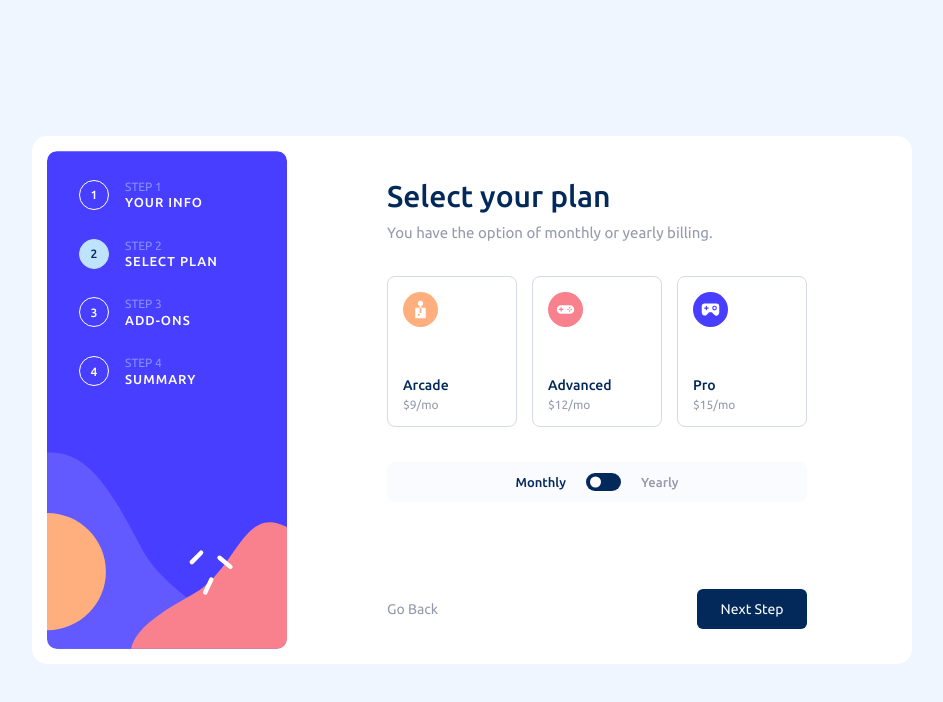
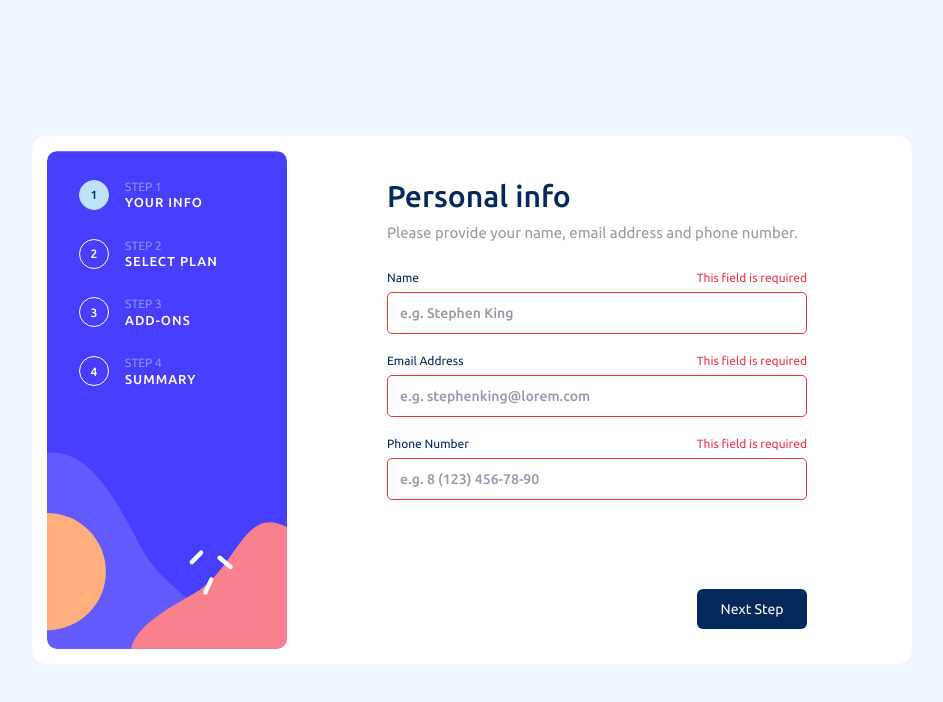
Before and after one commit to AAAnanastya/multi-step-form, a React (Create React App) app: page / in a window 1280 px wide. Both pictures are taken after a click on the button "Next Step". Shown: the top 702 px of the page, without its empty margins (168-1111 px from the left). Built offline with nearby package versions, Linux system fonts and the light colour scheme.

Commit message:
Add Personal Info validation

```diff
--- a/src/сomponents/Form/FormInputField.jsx
+++ b/src/сomponents/Form/FormInputField.jsx
@@ -3,7 +3,7 @@ import PersonalInfoInput from './PersonalInfo/PersonalInfoInput';
 import PlanSelection from './PlanSelection/PlanSelection';
 import AddOnsSelection from './AddOnsSelection/AddOnsSelection';
 
-export default function FormInputField({ step }) {
+export default function FormInputField({ step, formData, onInputChange, errors }) {
   return (
     <div className={styles.form}>
       <h1 className={styles.title}>
@@ -16,7 +16,7 @@ export default function FormInputField({ step }) {
         {step === 2 && 'You have the option of monthly or yearly billing.'}
         {step === 3 && 'Add-ons help enhance your gaming experience.'}
       </h2>
-      {step === 1 && <PersonalInfoInput />}
+      {step === 1 && <PersonalInfoInput formData={formData} onInputChange={onInputChange} errors={errors} />}
       {step === 2 && <PlanSelection />}
       {step === 3 && <AddOnsSelection />}
     </div>
--- a/src/сomponents/Form/PersonalInfo/PersonalInfoInput.jsx
+++ b/src/сomponents/Form/PersonalInfo/PersonalInfoInput.jsx
@@ -1,14 +1,66 @@
 import styles from './PersonalInfoInput.module.css';
 
-export default function PersonalInfoInput() {
+export default function PersonalInfoInput({ formData, onInputChange, errors }) {
+  const formatPhoneNumber = (value) => {
+    const cleaned = value.replace(/\D/g, '');
+    if (!cleaned) return '';
+
+    const match = cleaned.match(/^(\+7|7|8)?(\d{0,3})(\d{0,3})(\d{0,2})(\d{0,2})$/);
+    if (match) {
+      const [, countryCode, areaCode, firstPart, secondPart, thirdPart] = match;
+      return `${countryCode || ''}${areaCode ? ` (${areaCode}` : ''}${firstPart ? `) ${firstPart}` : ''}${
+        secondPart ? `-${secondPart}` : ''
+      }${thirdPart ? `-${thirdPart}` : ''}`.trim();
+    }
+    return value;
+  };
+
+  const handlePhoneChange = (e) => {
+    const formattedPhone = formatPhoneNumber(e.target.value);
+    onInputChange('phone', formattedPhone);
+  };
+
   return (
     <form className={styles['form-input-field']}>
-      <label htmlFor="name">Name</label>
-      <input id="name" type="text" placeholder="e.g. Stephen King" />
-      <label htmlFor="email">Email Address</label>
-      <input id="email" type="email" placeholder="e.g. stephenking@lorem.com" />
-      <label htmlFor="phone">Phone Number</label>
-      <input id="id" type="number" placeholder="e.g. +1 234 567 890" />
+      <div className={styles['input-label']}>
+        <label htmlFor="name">Name</label>
+        {errors.name && <p>{errors.name}</p>}
+      </div>
+      <input
+        className={errors.name ? styles.invalid : ''}
+        id="name"
+        type="text"
+        placeholder="e.g. Stephen King"
+        value={formData.name}
+        onChange={(e) => onInputChange('name', e.target.value)}
+      />
+
+      <div className={styles['input-label']}>
+        <label htmlFor="email">Email Address</label>
+        {errors.email && <p>{errors.email}</p>}
+      </div>
+      <input
+        className={errors.email ? styles.invalid : ''}
+        id="email"
+        type="email"
+        placeholder="e.g. stephenking@lorem.com"
+        value={formData.email}
+        onChange={(e) => onInputChange('email', e.target.value)}
+      />
+
+      <div className={styles['input-label']}>
+        <label htmlFor="phone">Phone Number</label>
+        {errors.phone && <p>{errors.phone}</p>}
+      </div>
+      <input
+        className={errors.phone ? styles.invalid : ''}
+        id="phone"
+        type="tel"
+        placeholder="e.g. 8 (123) 456-78-90"
+        value={formData.phone}
+        onChange={handlePhoneChange}
+        maxLength={17}
+      />
     </form>
   );
 }
--- a/src/сomponents/Form/PersonalInfo/PersonalInfoInput.module.css
+++ b/src/сomponents/Form/PersonalInfo/PersonalInfoInput.module.css
@@ -17,10 +17,36 @@
   border-radius: 5px;
   border: 1px solid var(--color-light-gray);
   color: var(--color-marine-blue);
+  transition: border 0.15s ease;
+}
+
+.form-input-field input:focus {
+  border: 1px solid var(--color-purplish-blue);
+  cursor: pointer;
+  outline: none;
+}
+.form-input-field input:hover {
+  border: 1px solid var(--color-purplish-blue);
+  cursor: pointer;
 }
 
 .form-input-field input::placeholder {
   color: var(--color-cool-gray);
+}
+
+.input-label {
+  display: flex;
+  justify-content: space-between;
+}
+
+.input-label p {
+  font-family: 'Ubuntu';
+  font-size: 12px;
+  color: var(--color-strawberry-red);
+}
+
+.form-input-field input.invalid {
+  border: 1px solid var(--color-strawberry-red);
 }
 
 /* ------------ Phone and portrait tablets adaptive ------------ */
--- a/src/сomponents/MultiStepForm.jsx
+++ b/src/сomponents/MultiStepForm.jsx
@@ -6,8 +6,22 @@ import Sidebar from './Sidebar/Sidebar';
 
 export default function MultiStepForm() {
   const [step, setStep] = useState(1);
+  const [formData, setFormData] = useState({
+    name: '',
+    email: '',
+    phone: '',
+  });
+  const [errors, setErrors] = useState({});
 
   function handleStepForward() {
+    if (step === 1) {
+      const newErrors = validatePersonalInfo(formData);
+      if (Object.keys(newErrors).length > 0) {
+        setErrors(newErrors);
+        return;
+      }
+    }
+    setErrors({});
     setStep((prevStep) => prevStep + 1);
   }
 
@@ -15,10 +29,35 @@ export default function MultiStepForm() {
     setStep((prevStep) => prevStep - 1);
   }
 
+  function validatePersonalInfo(data) {
+    const errors = {};
+    if (!data.name) {
+      errors.name = 'This field is required';
+    } else if (!/^(?=.{3,30}$)[A-Za-zА-Яа-яЁё][A-Za-zА-Яа-яЁё_.-]*$/.test(data.name)) {
+      errors.name = 'Please enter your name';
+    }
+    if (!data.email) {
+      errors.email = 'This field is required';
+    } else if (!/\S+@\S+\.\S+/.test(data.email)) {
+      errors.email = 'Please enter a valid email';
+    }
+    if (!data.phone) {
+      errors.phone = 'This field is required';
+    } else if (!/^8 \(\d{3}\) \d{3}-\d{2}-\d{2}$/.test(data.phone)) {
+      errors.phone = 'Please enter a valid phone number';
+    }
+    return errors;
+  }
+
+  const handleInputChange = (field, value) => {
+    setFormData((prevData) => ({ ...prevData, [field]: value }));
+    setErrors((prevErrors) => ({ ...prevErrors, [field]: undefined }));
+  };
+
   return (
     <div className={styles['adaptive-container']}>
       <Sidebar step={step} />
-      <FormInputField step={step} />
+      <FormInputField step={step} formData={formData} onInputChange={handleInputChange} errors={errors} />
       <FormNavigation step={step} onForward={handleStepForward} onBackward={handleStepBackward} />
     </div>
   );
```
